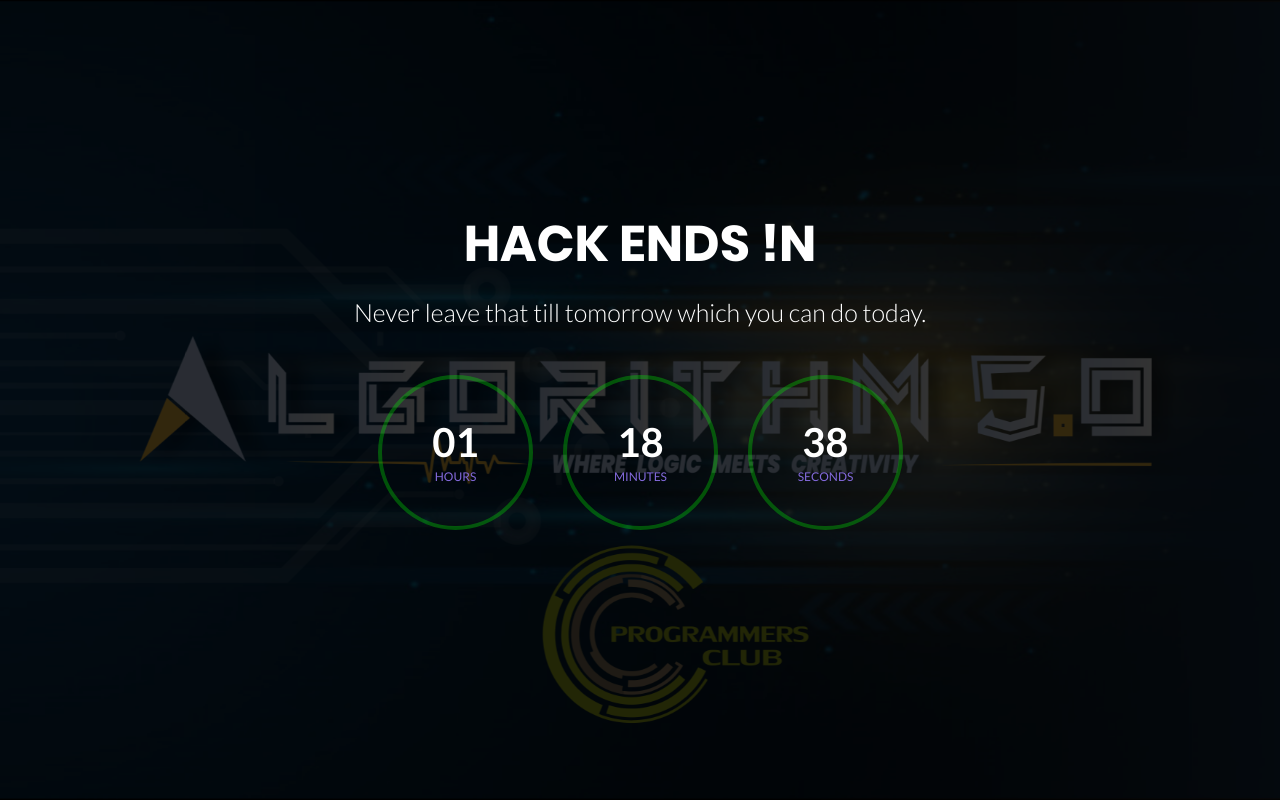
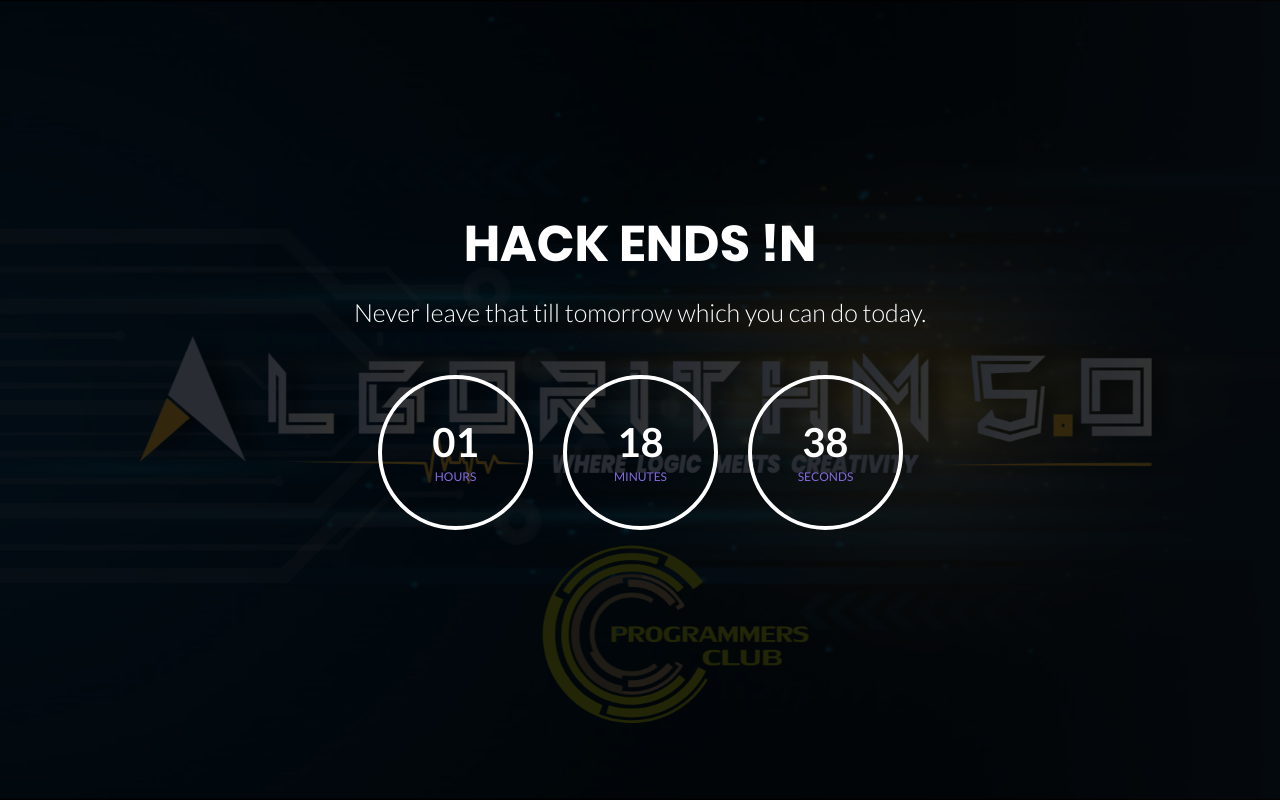
Before and after one commit to aiktcprogrammersclub/timer5.0, a plain HTML site: page index.html in a window 1280 px wide. Drawn offline with Linux system fonts and the light colour scheme.

Commit message:
white border

```diff
--- a/css/main.css
+++ b/css/main.css
@@ -325,7 +325,7 @@
 /*//////////////////////////////////////////////////////////////////
 [ Border ]*/
 .bor1 {
-  border: 4px solid rgba(0,255,0,0.3);
+  border: 4px solid #fff;
   border-radius: 50%;
 }
 
```
Also changed, not shown: index.html (line endings or trailing spaces).
